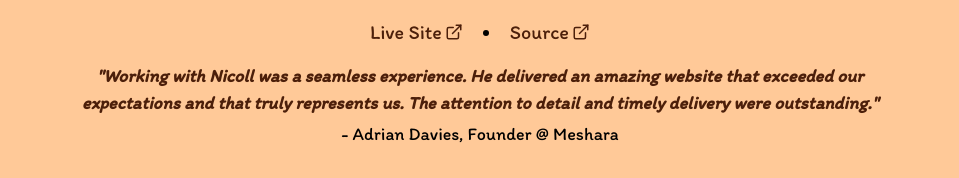
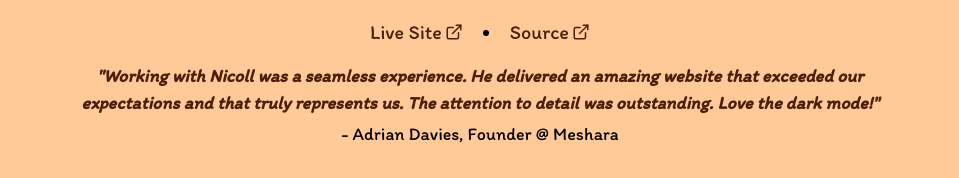
Before and after one commit to nicoll-douglas/portfolio-website, a Next.js app: page /projects in a window 1280 px wide. Shown: the part 405-583 px from the top of the page, without its empty margins (160-1119 px from the left). Built offline with nearby package versions, Linux system fonts and the light colour scheme.

Commit message:
content: edit

```diff
--- a/src/app/projects/page.js
+++ b/src/app/projects/page.js
@@ -52,8 +52,8 @@ export default function Work() {
           >
             &quot;Working with Nicoll was a seamless experience. He delivered an
             amazing website that exceeded our expectations and that truly
-            represents us. The attention to detail and timely delivery were
-            outstanding.&quot;{" "}
+            represents us. The attention to detail was outstanding. Love the
+            dark mode!&quot;{" "}
             <Box
               fontStyle={"normal"}
               mt={1}
```
